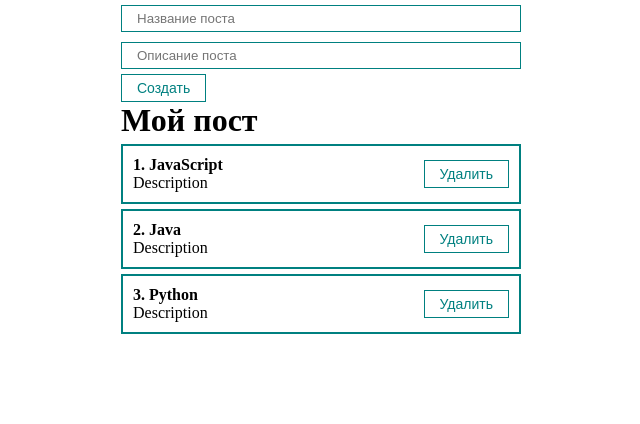
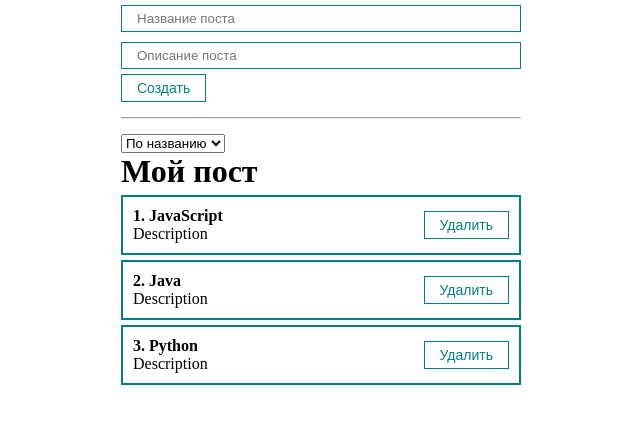
Before and after one commit to dimaNuts/ReactStudy, a React (Create React App) app in the folder my-app/: page / in a window 1280 px wide. Shown: the top 424 px of the page, without its empty margins (319-959 px from the left). Built offline with nearby package versions, Linux system fonts and the light colour scheme.

Commit message:
Add sort posts
*add select in App.js
*add check post at option: по названию, по описанию

```diff
--- a/my-app/src/App.js
+++ b/my-app/src/App.js
@@ -2,6 +2,7 @@ import React, {useState} from 'react';
 import './styles/App.css';
 import PostList from './components/PostList';
 import PostForm from './components/PostForm';
+import MySelect from './components/UI/select/MySelect';
 
 function App() {
   const [posts, setPosts] = useState(
@@ -21,6 +22,16 @@ function App() {
   return (
     <div className="App">
       <PostForm create={createPost}/>
+      <hr style={{margin: '15px 0'}}/>
+      <div>
+        <MySelect
+        defaultValue='Сортировка'
+        options={[
+          {value: 'title', name: 'По названию'},
+          {value: 'body', name: 'По описанию'}
+        ]}
+        />
+      </div>
       {posts.length !== 0
        ?
       <PostList remove={removePost}
--- /dev/null
+++ b/my-app/src/components/UI/select/MySelect.jsx
@@ -0,0 +1,18 @@
+import React from 'react';
+
+const MySelect = ({options, defaultValue}) => {
+  return (
+    <select>
+      <option disabled>
+        {defaultValue}
+      </option>
+      {options.map(option =>
+       <option value={option.value}>
+         {option.name}
+       </option>)
+      }
+    </select>
+    );
+};
+
+export default MySelect;
```
